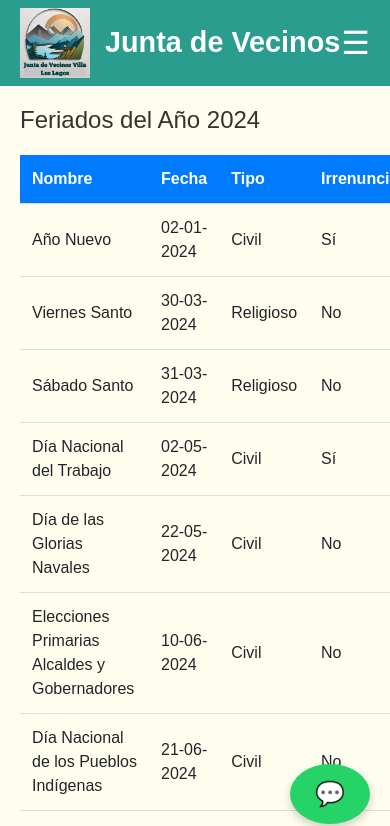
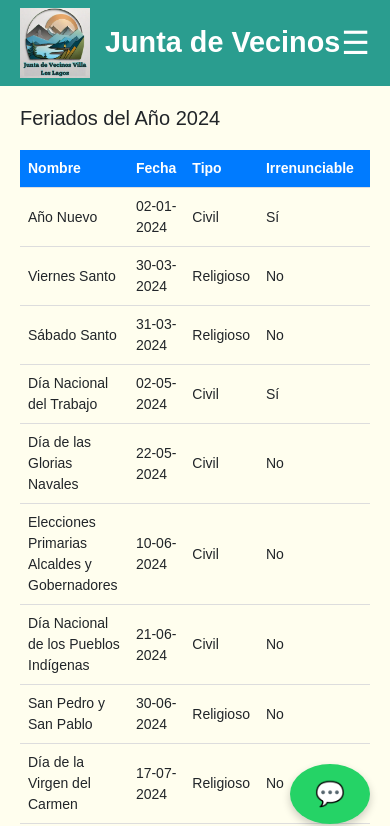
Before and after one commit to Benjamin1106/Proyeco-Portafolio, a React (Vite) app: page /feriados in a window 390 px wide. Shown: the top 826 px of the page. Built offline with nearby package versions, Linux system fonts and the light colour scheme.

Commit message:
mas responsivo

```diff
--- a/src/Componentes/Feriados.tsx
+++ b/src/Componentes/Feriados.tsx
@@ -1,6 +1,7 @@
 import { useState, useEffect } from 'react';
 import { feriados } from '../../public/feriadosData'; // Asegúrate de que la ruta sea correcta.
 import './Styles/Feriados.css';
+
 interface Ley {
     nombre: string;
     url: string;
@@ -26,6 +27,9 @@ const Feriados = () => {
     };
 
     useEffect(() => {
+        // Desplazarse al principio de la página cuando el componente se monta
+        window.scrollTo(0, 0); // Esto desplazará la página al principio (top 0)
+
         // Obtener el año actual
         const currentYear = new Date().getFullYear();
 
@@ -36,7 +40,7 @@ const Feriados = () => {
         });
 
         setFeriadosState(feriadosDelAño); // Establecer el estado con los feriados del año actual
-    }, []);
+    }, []); // El array vacío [] asegura que esto solo se ejecute una vez cuando el componente se monte.
 
     return (
         <div style={{ padding: '20px' }}>
--- a/src/Componentes/Styles/Feriados.css
+++ b/src/Componentes/Styles/Feriados.css
@@ -4,6 +4,8 @@
     border-collapse: collapse;
     margin: 20px 0;
     font-family: 'Arial', sans-serif;
+    table-layout: fixed; /* Fija el ancho de las columnas */
+    word-wrap: break-word; /* Evita el desbordamiento de palabras largas */
 }
 
 .tabla-feriados th,
@@ -11,6 +13,7 @@
     padding: 12px;
     text-align: left;
     border-bottom: 1px solid #ddd;
+    word-wrap: break-word; /* Evita que el contenido de las celdas se desborde */
 }
 
 .tabla-feriados th {
@@ -37,8 +40,25 @@
     padding-left: 20px;
 }
 
-h1 {
-    font-size: 24px;
-    color: #333;
-    margin-bottom: 20px;
+/* Estilo para hacer la tabla responsiva en pantallas pequeñas */
+@media (max-width: 768px) {
+    .tabla-feriados {
+        display: block; /* Hacemos que la tabla sea un bloque */
+        overflow-x: auto; /* Agregamos scroll horizontal */
+        -webkit-overflow-scrolling: touch; /* Mejor experiencia de scroll en dispositivos táctiles */
+    }
+
+    .tabla-feriados th,
+    .tabla-feriados td {
+        font-size: 14px; /* Reducimos el tamaño de la fuente en pantallas pequeñas */
+        padding: 8px; /* Reducimos el padding */
+    }
+
+    .tabla-feriados th {
+        font-size: 14px; /* Reducimos el tamaño de la fuente de los encabezados */
+    }
+
+    h1 {
+        font-size: 20px; /* Ajustamos el tamaño del título */
+    }
 }
--- a/src/Componentes/Styles/home.css
+++ b/src/Componentes/Styles/home.css
@@ -86,12 +86,13 @@
   }
   .goal-content p {
     font-size: 1.2rem;
+    color: #34495e;
   }
 
   /* Responsive Design */
   @media (max-width: 768px) {
     .hero-content h1 {
-      font-size: 2.5rem;
+      font-size: 2 rem;
     }
 
     .hero-content p {
```
